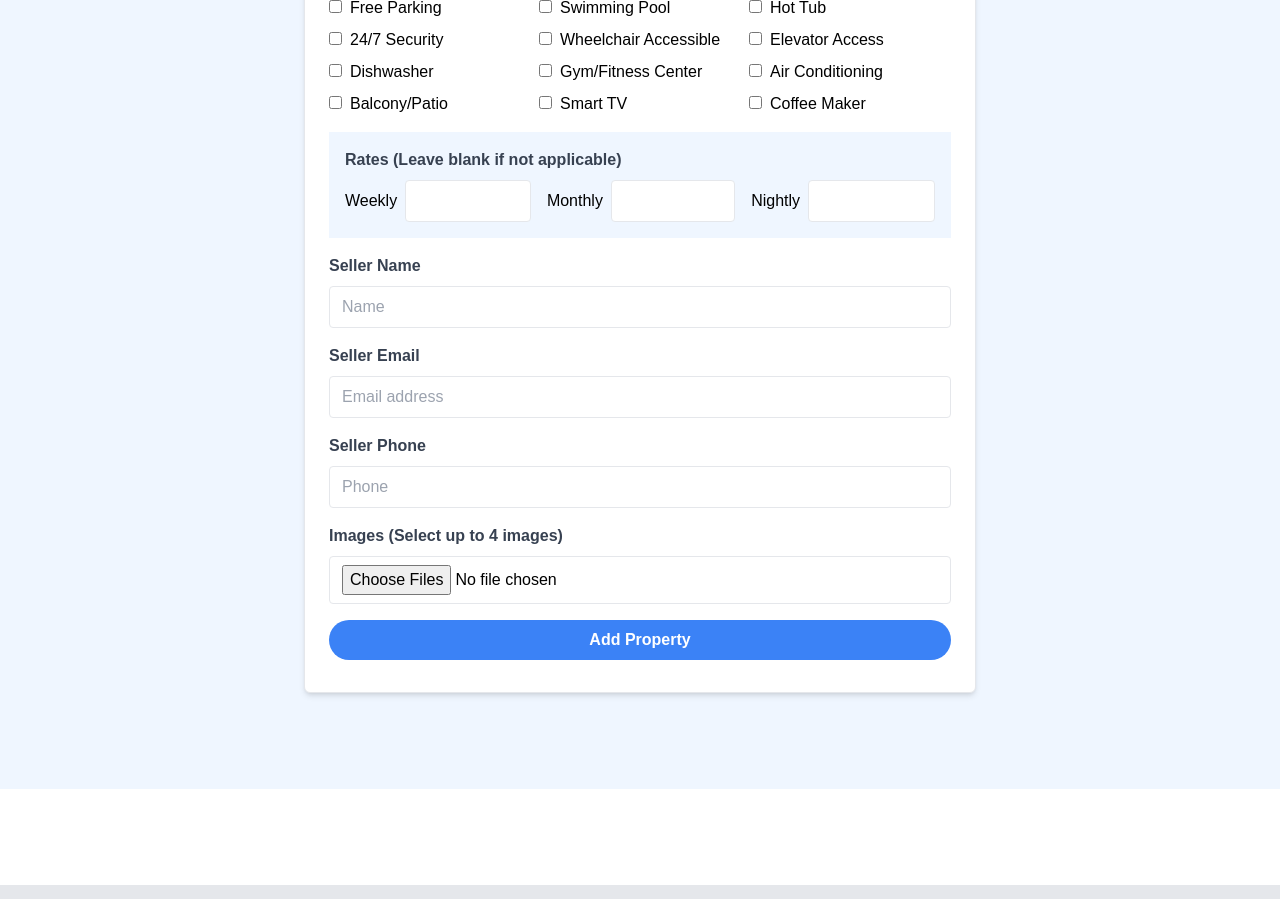
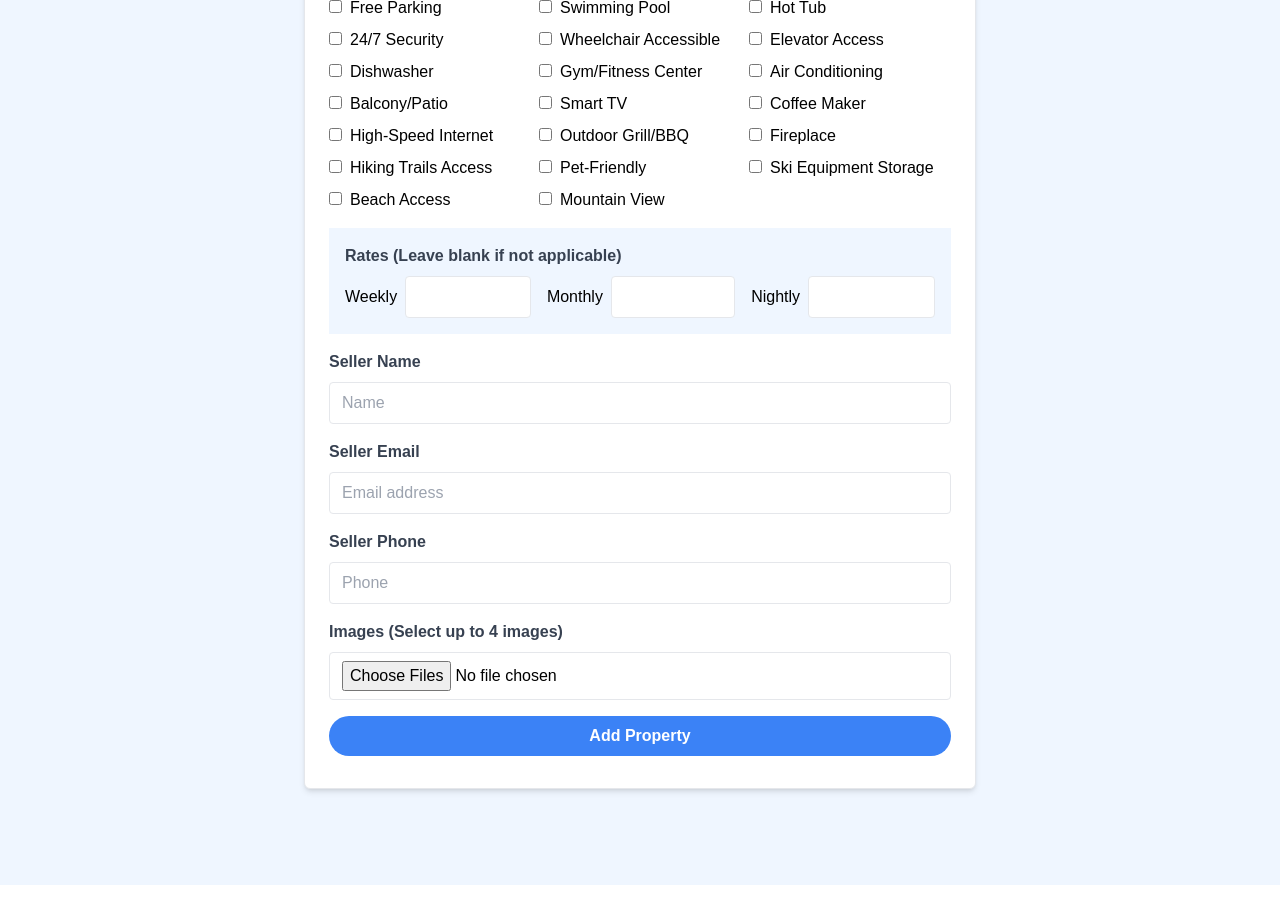
Before and after one commit to SalumMax/nextjs-repo, a Next.js app in the folder property-pulse/: page /properties/add in a window 1280 px wide. Shown: the part 1060-1959 px from the top of the page. Built offline with nearby package versions, Linux system fonts and the light colour scheme; no server answers.

Commit message:
show property images and header images dynamically

```diff
--- a/property-pulse/app/actions/addProperty.js
+++ b/property-pulse/app/actions/addProperty.js
@@ -76,6 +76,7 @@ async function addProperty(formData) {
 
   const newProperty = new Property(propertyData);
   await newProperty.save();
+
   revalidatePath("/", "layout");
   redirect(`/properties/${newProperty._id}`);
 }
--- a/property-pulse/app/components/PropertyAddForm.jsx
+++ b/property-pulse/app/components/PropertyAddForm.jsx
@@ -286,6 +286,92 @@ const PropertyAddForm = () => {
             />
             <label htmlFor="amenity_coffee_maker">Coffee Maker</label>
           </div>
+          <div>
+            <input
+              type="checkbox"
+              id="amenity_high_speed_internet"
+              name="amenities"
+              value="High-Speed Internet"
+              className="mr-2"
+            />
+            <label htmlFor="amenity_high_speed_internet">
+              High-Speed Internet
+            </label>
+          </div>
+          <div>
+            <input
+              type="checkbox"
+              id="amenity_outdoor_grill_bbq"
+              name="amenities"
+              value="Outdoor Grill/BBQ"
+              className="mr-2"
+            />
+            <label htmlFor="amenity_outdoor_grill_bbq">Outdoor Grill/BBQ</label>
+          </div>
+          <div>
+            <input
+              type="checkbox"
+              id="amenity_fireplace"
+              name="amenities"
+              value="Fireplace"
+              className="mr-2"
+            />
+            <label htmlFor="amenity_fireplace">Fireplace</label>
+          </div>
+          <div>
+            <input
+              type="checkbox"
+              id="amenity_hiking_trails_access"
+              name="amenities"
+              value="Hiking Trails Access"
+              className="mr-2"
+            />
+            <label htmlFor="amenity_hiking_trails_access">
+              Hiking Trails Access
+            </label>
+          </div>
+          <div>
+            <input
+              type="checkbox"
+              id="amenity_pet_friendly"
+              name="amenities"
+              value="Pet-Friendly"
+              className="mr-2"
+            />
+            <label htmlFor="amenity_pet_friendly">Pet-Friendly</label>
+          </div>
+          <div>
+            <input
+              type="checkbox"
+              id="amenity_ski_equipment_storage"
+              name="amenities"
+              value="Ski Equipment Storage"
+              className="mr-2"
+            />
+            <label htmlFor="amenity_ski_equipment_storage">
+              Ski Equipment Storage
+            </label>
+          </div>
+          <div>
+            <input
+              type="checkbox"
+              id="amenity_beach_access"
+              name="amenities"
+              value="Beach Access"
+              className="mr-2"
+            />
+            <label htmlFor="amenity_beach_access">Beach Access</label>
+          </div>
+          <div>
+            <input
+              type="checkbox"
+              id="amenity_mountain_view"
+              name="amenities"
+              value="Mountain View"
+              className="mr-2"
+            />
+            <label htmlFor="amenity_mountain_view">Mountain View</label>
+          </div>
         </div>
       </div>
 
--- a/property-pulse/app/components/PropertyCard.jsx
+++ b/property-pulse/app/components/PropertyCard.jsx
@@ -23,7 +23,7 @@ const PropertyCard = ({ property }) => {
     <div>
       <div className="bg-white rounded-xl shadow-md relative">
         <Image
-          src={`/images/properties/${property.images[0]}`}
+          src={property.images[0]}
           alt="property image"
           className="w-full h-auto rounded-t-xl"
           width="0"
--- a/property-pulse/app/components/PropertyHeaderImage.jsx
+++ b/property-pulse/app/components/PropertyHeaderImage.jsx
@@ -6,7 +6,7 @@ const PropertyHeaderImage = ({ image }) => {
       <div className="container-xl m-auto">
         <div className="grid grid-cols-1">
           <Image
-            src={`/images/properties/${image}`}
+            src={image}
             alt="Property image"
             className="object-cover h-[400px] w-full"
             width={0}
--- /dev/null
+++ b/property-pulse/app/components/PropertyImages.jsx
@@ -0,0 +1,38 @@
+import Image from "next/image";
+
+const PropertyImages = ({ images }) => {
+  return (
+    <section className="bg-blue-50 p-4">
+      <div className="container mx-auto">
+        {images.length === 1 ? (
+          <Image
+            src={images[0]}
+            alt=""
+            className="object-cover h-[400px] mx-auto rounded-xl"
+            width={1800}
+            height={400}
+            priority={true}
+          />
+        ) : (
+          <div className="grid grid-cols-2 gap-4">
+            {" "}
+            {images.map((image, index) => (
+              <div key={index} className="col-span-1">
+                <Image
+                  src={image}
+                  alt=""
+                  className="object-cover h-[400px] w-full rounded-xl"
+                  width={1800}
+                  height={400}
+                  priority={true}
+                />
+              </div>
+            ))}{" "}
+          </div>
+        )}
+      </div>
+    </section>
+  );
+};
+
+export default PropertyImages;
--- a/property-pulse/app/properties/[id]/page.jsx
+++ b/property-pulse/app/properties/[id]/page.jsx
@@ -4,6 +4,7 @@ import PropertyHeaderImage from "@/app/components/PropertyHeaderImage";
 import PropertyDetails from "@/app/components/PropertyDetails";
 import Link from "next/link";
 import { FaArrowLeft } from "react-icons/fa";
+import PropertyImages from "@/app/components/PropertyImages";
 
 const PropertyPage = async ({ params }) => {
   await connectDB();
@@ -29,6 +30,7 @@ const PropertyPage = async ({ params }) => {
           <PropertyDetails property={property}/>
         </div>
       </section>
+      <PropertyImages images ={property.images}/>
     </>
   );
 };
--- a/property-pulse/next.config.mjs
+++ b/property-pulse/next.config.mjs
@@ -7,6 +7,11 @@ const nextConfig = {
         hostname: "lh3.googleusercontent.com",
         pathname: "**",
       },
+      {
+        protocol: "https",
+        hostname: "res.cloudinary.com",
+        pathname: "**",
+      },
     ],
   },
 };
--- a/property-pulse/utils/authOptions.js
+++ b/property-pulse/utils/authOptions.js
@@ -41,8 +41,14 @@ export const authOptions = {
     },
     async session({ session }) {
       try {
+        console.log("Fetching user for session:", session.user.email);
         const user = await User.findOne({ email: session.user.email });
-        session.user.id = user._id.toString();
+        if (user) {
+          console.log("User found:", user);
+          session.user.id = user._id.toString();
+        } else {
+          console.log("No user found for email:", session.user.email);
+        }
         return session;
       } catch (error) {
         console.error("Error during session:", error);
```
